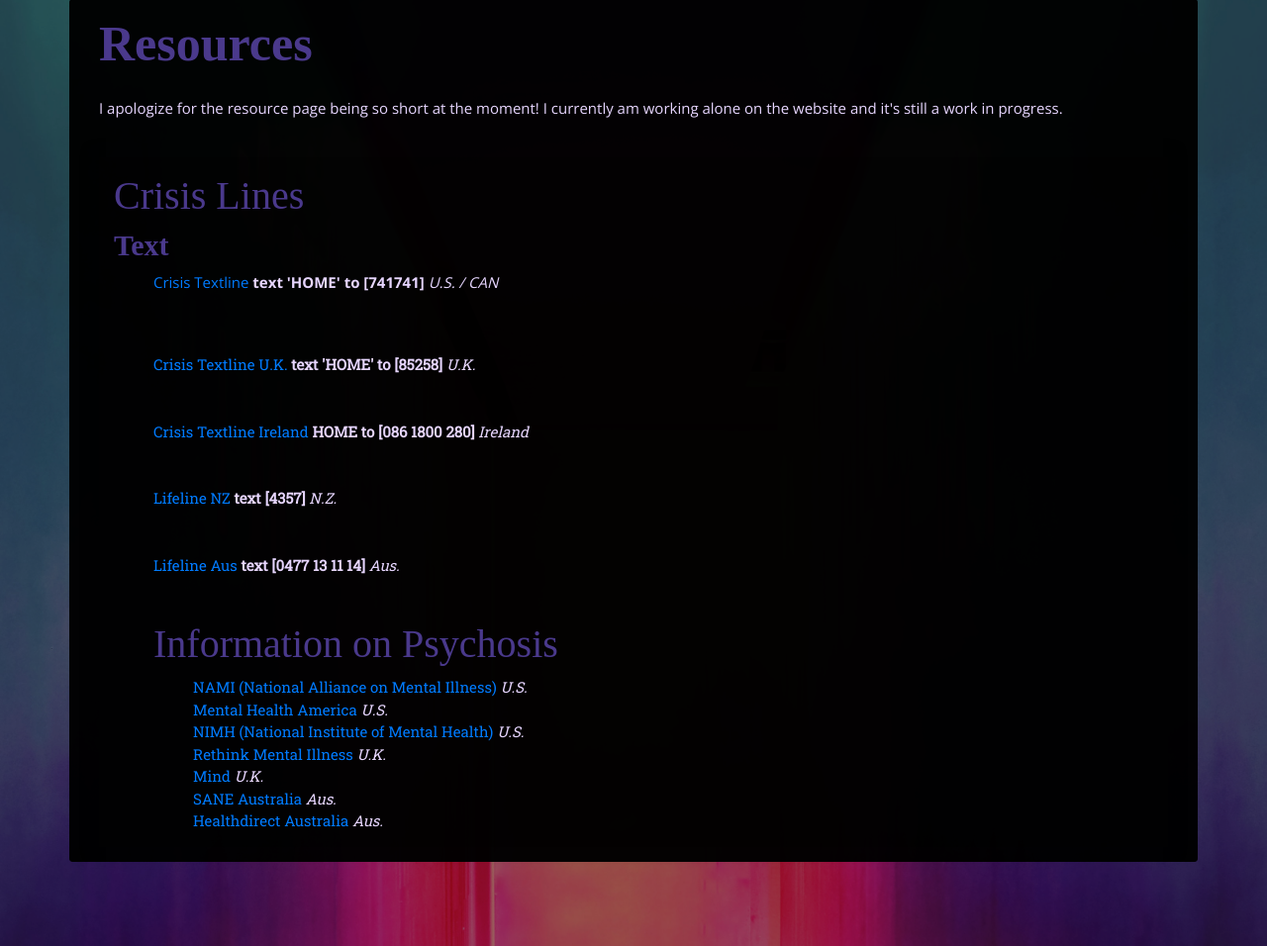
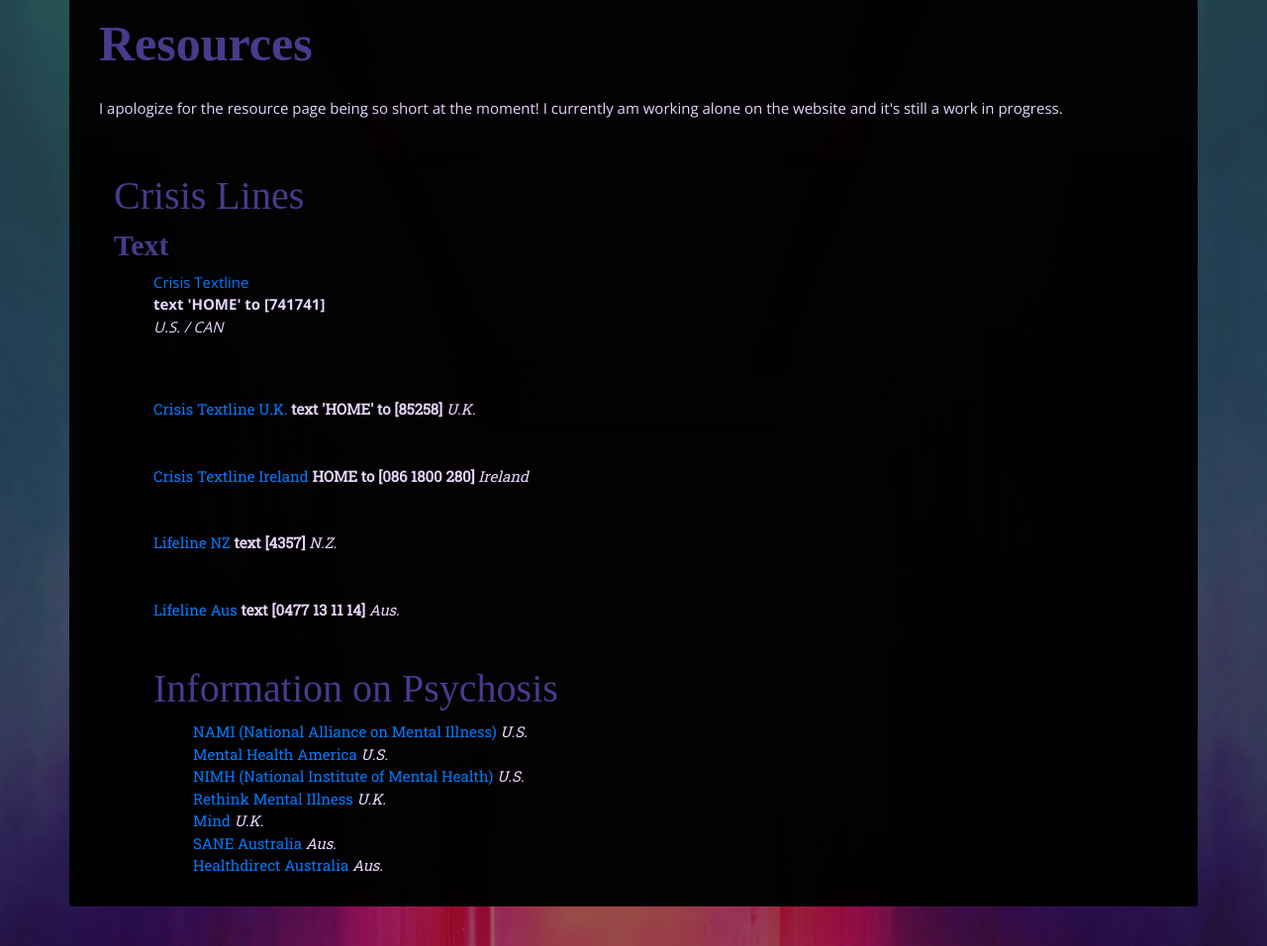
Before and after one commit to alexiams/Schizospec, a PHP site: page /main/resources.html in a window 1280 px wide. Shown: the part 190-1146 px from the top of the page at 99% size. Run offline with PHP 8.4, Linux system fonts and the light colour scheme; some web fonts are replaced.

Commit message:
hopefully fixed resource page formatting?

```diff
--- a/css/style.css
+++ b/css/style.css
@@ -1052,4 +1052,8 @@
   padding-top:0px !important;
 }
 
+.res-li-span {
+  display:block;
+}
+
 /*# sourceMappingURL=maps/style.css.map */
--- a/main/resources.html
+++ b/main/resources.html
@@ -102,7 +102,7 @@
                 <h4>Text</h4>
                   <ul>
                     <!-- Crisis text U.S./CAN-->
-                    <li><p><a href="https://www.crisistextline.org/"><span>Crisis Textline</span> </a><span class="font-weight-bold">text 'HOME' to [741741] </span> <i>U.S. / CAN</i></p></li>
+                    <li><p><a href="https://www.crisistextline.org/"><span>Crisis Textline</span> </a><span class="font-weight-bold res-li-span">text 'HOME' to [741741] </span> <i>U.S. / CAN</i></p></li>
                     <br></br>
 
                     <!-- Crisis text U.K.-->
```
